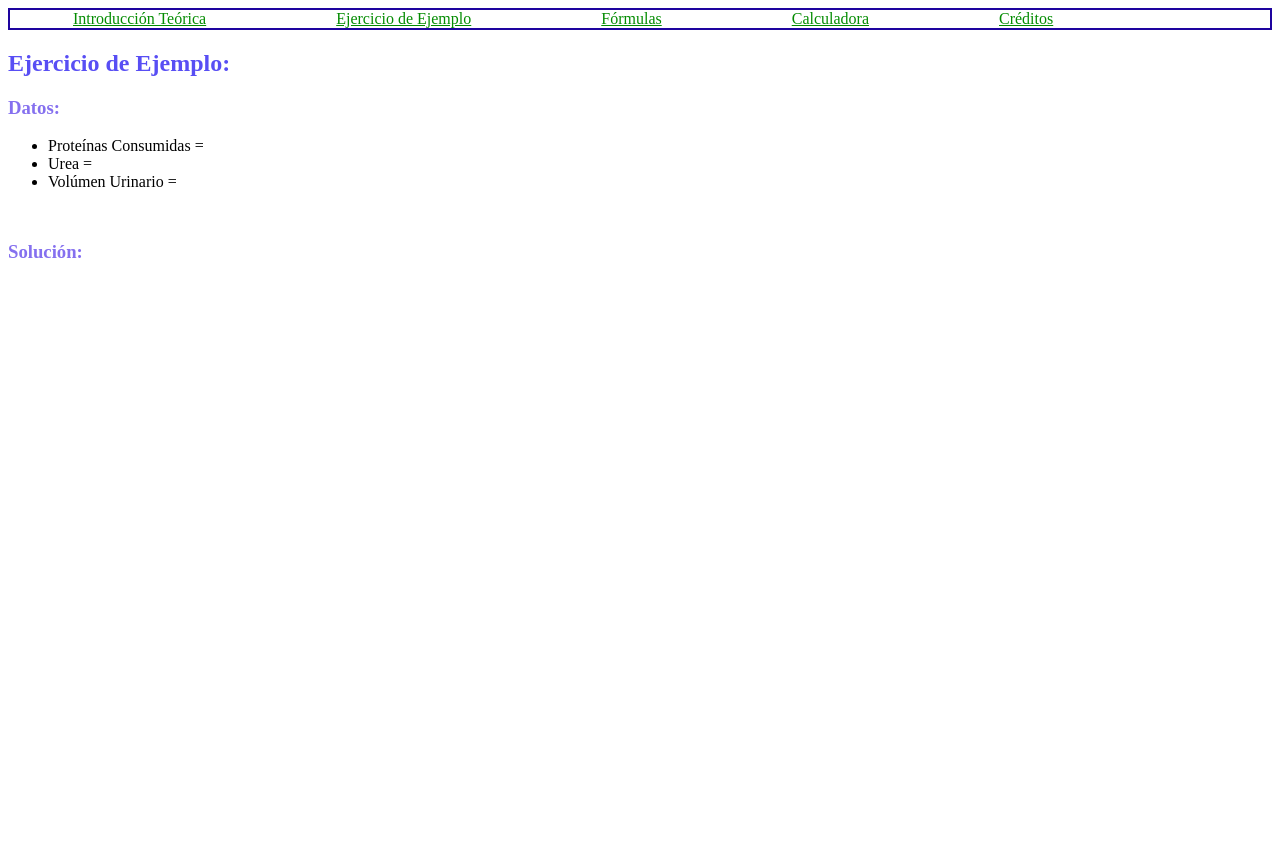
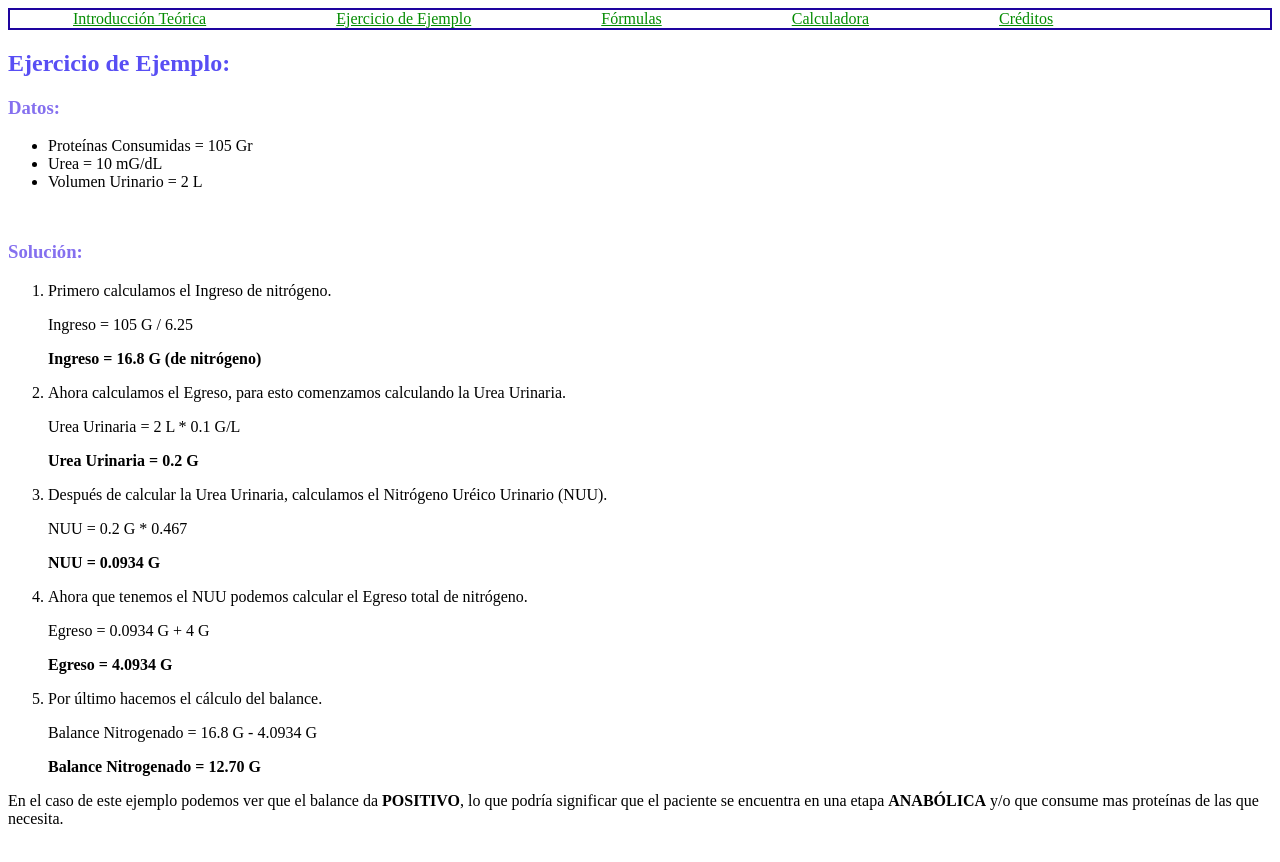
Before and after one commit to UCC-LabCompu2/proyecto2022-colomba2022, a plain HTML site: page Ejercicio.html in a window 1280 px wide. Shown: the part 72-934 px from the top of the page. Before the commit the page ends 800 px from the top, so only its background shows below. Drawn offline with Linux system fonts and the light colour scheme.

Commit message:
se agrego todo el teorico necesario y corrigieton acentos

```diff
--- a/Ejercicio.html
+++ b/Ejercicio.html
@@ -26,13 +26,74 @@
     <div>
         <h3>Datos:</h3>
         <ul>
-            <li>Proteínas Consumidas =</li>
-            <li>Urea =</li>
-            <li>Volúmen Urinario =</li>
+            <li>Proteínas Consumidas = 105 Gr</li>
+            <li>Urea = 10 mG/dL</li>
+            <li>Volumen Urinario = 2 L</li>
         </ul>
     </div>
-    <h3>Solución:</h3>
     <div>
+        <h3>Solución:</h3>
+        <ol>
+            <li>
+                <p>
+                    Primero calculamos el Ingreso de nitrógeno.
+                </p>
+                <p>
+                    Ingreso = 105 G / 6.25
+                </p>
+                <p>
+                    <b>Ingreso = 16.8 G (de nitrógeno)</b>
+                </p>
+            </li>
+            <li>
+                <p>
+                    Ahora calculamos el Egreso, para esto comenzamos calculando la Urea Urinaria.
+                </p>
+                <p>
+                    Urea Urinaria = 2 L * 0.1 G/L
+                </p>
+                <p>
+                    <b>Urea Urinaria = 0.2 G</b>
+                </p>
+            </li>
+            <li>
+                <p>
+                    Después de calcular la Urea Urinaria, calculamos el Nitrógeno Uréico Urinario (NUU).
+                </p>
+                <p>
+                    NUU = 0.2 G * 0.467
+                </p>
+                <p>
+                    <b>NUU = 0.0934 G</b>
+                </p>
+            </li>
+            <li>
+                <p>
+                    Ahora que tenemos el NUU podemos calcular el Egreso total de nitrógeno.
+                </p>
+                <p>
+                    Egreso = 0.0934 G + 4 G
+                </p>
+                <p>
+                    <b>Egreso = 4.0934 G</b>
+                </p>
+            </li>
+            <li>
+                <p>
+                    Por último hacemos el cálculo del balance.
+                </p>
+                <p>
+                    Balance Nitrogenado = 16.8 G - 4.0934 G
+                </p>
+                <p>
+                    <b>Balance Nitrogenado = 12.70 G</b>
+                </p>
+            </li>
+        </ol>
+        <p>
+            En el caso de este ejemplo podemos ver que el balance da <b>POSITIVO</b>, lo que podría significar que el
+            paciente se encuentra en una etapa <b>ANABÓLICA</b> y/o que consume mas proteínas de las que necesita.
+        </p>
     </div>
 </section>
 </body>
```
Also changed, not shown: Calculadora.html (+2 -2 lines), Creditos.html (+2 -2 lines), Formulas.html (+27 -11 lines), index.html (+8 -0 lines), 1 other file.
